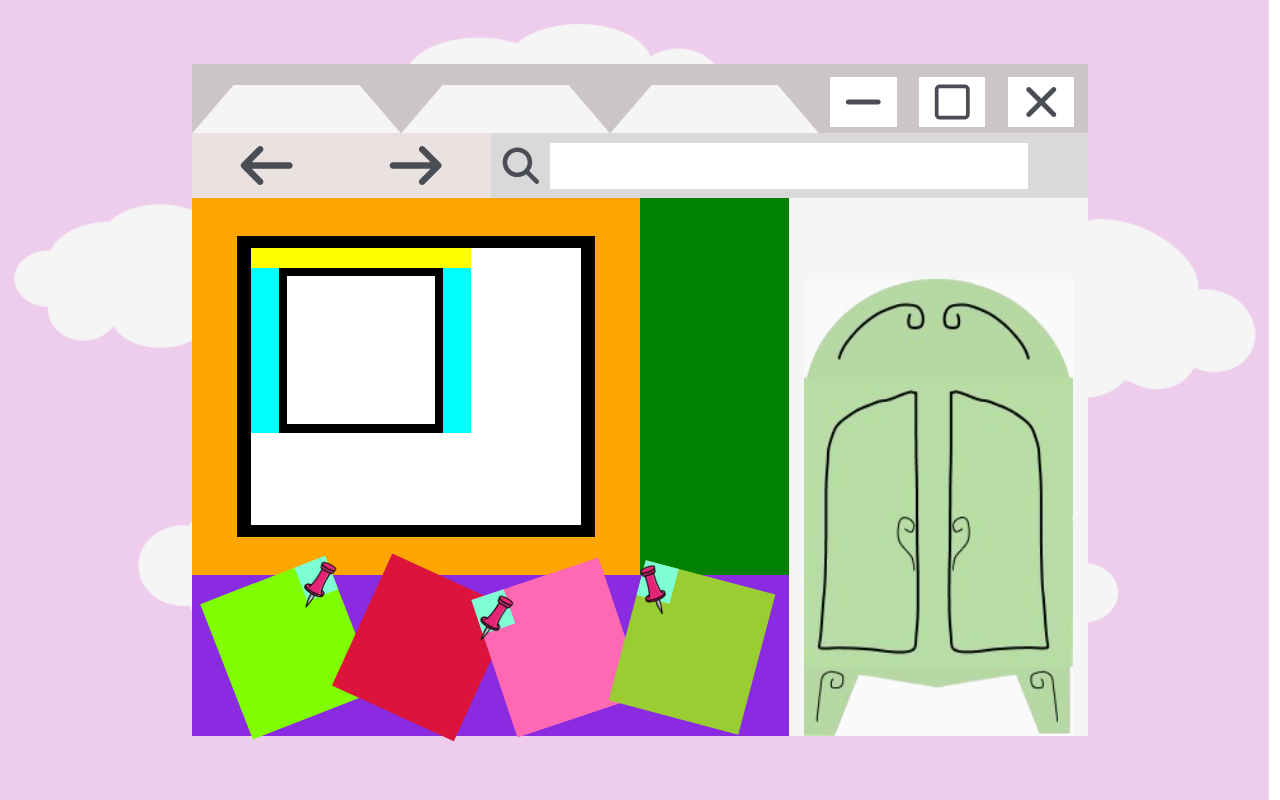
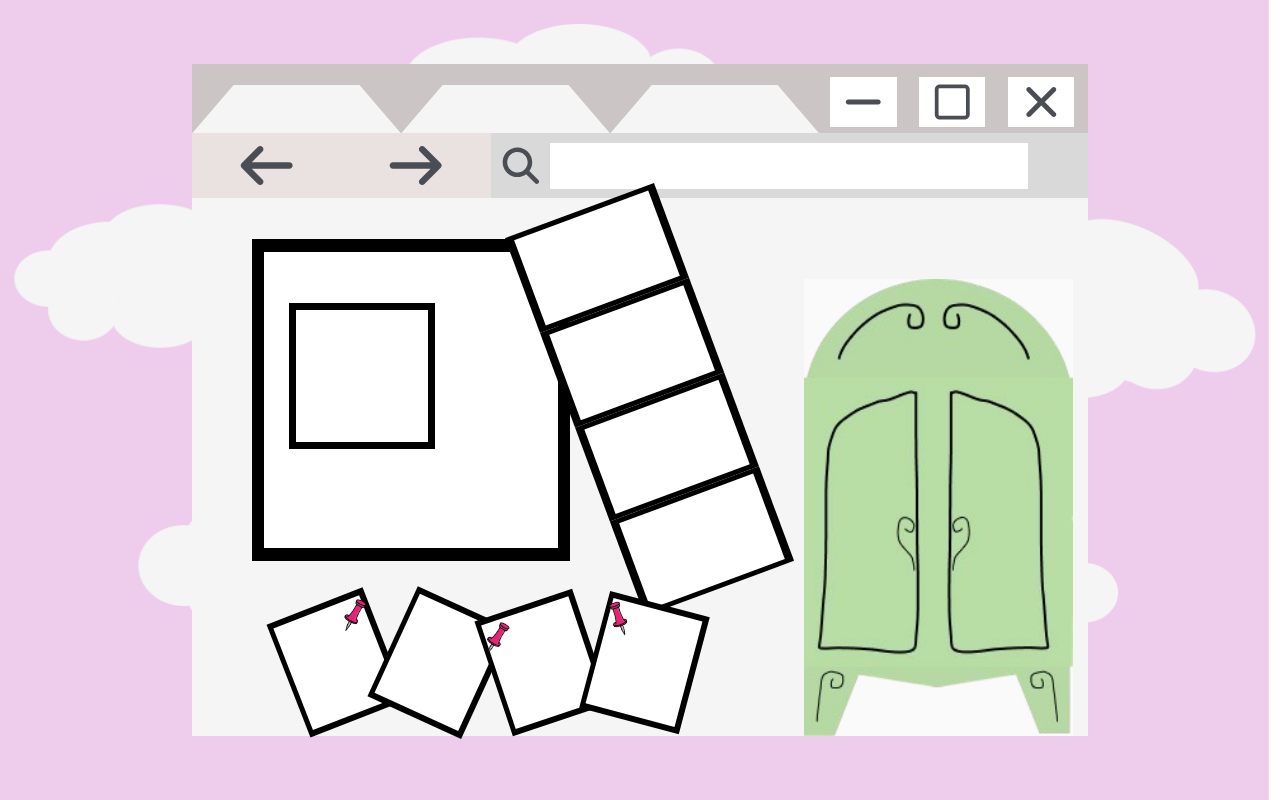
Before and after one commit to Kdinatale/grand_challenges_summer_2025, a React (Vite) app in the folder frontend/closet-community/: page /profile in a window 1280 px wide. Built offline with nearby package versions, Linux system fonts and the light colour scheme.

Commit message:
Make profile container flex box

```diff
--- a/frontend/closet-community/src/ProfilePage.jsx
+++ b/frontend/closet-community/src/ProfilePage.jsx
@@ -21,27 +21,46 @@ function ProfilePage() {
                   </div>
                 </div>
               </div>
+              <div className="favorite-clothing-container">
+                <div className="clothing-image-1-container">
+                  <div className="clothing-image-1"></div>
                 </div>
-            <div class="favorite-brand-container">
-              <div class="post-it-container">
-                <div class="post-it-1">
+                <div className="clothing-image-2-container">
+                  <div className="clothing-image-2"></div>
+                </div>
+                <div className="clothing-image-3-container">
+                  <div className="clothing-image-3"></div>
+                </div>
+                <div className="clothing-image-4-container">
+                  <div className="clothing-image-4"></div>
+                </div>
+              </div>
+            </div>
+            <div className="favorite-brand-container">
+              <div className="post-it-container">
+                <div className="post-it-1-border">
+                  <div className="post-it-1">
                     <div className="pin-container-1">
                       <img className="pin-1" src={pinkPin} alt="Pink pin"></img>
                     </div>
                   </div>
-                <div class="post-it-2">
-                  {/* <div className="pin-container-2">
-                    <img className="pin-2" src={pinkPin} alt="Pink pin"></img>
-                  </div> */}
                 </div>
-                <div class="post-it-3">
+                <div className="post-it-2-border">
+                  <div className="post-it-2"></div>
+                </div>
+
+                <div className="post-it-3-border">
+                  <div className="post-it-3">
                     <div className="pin-container-3">
                       <img className="pin-3" src={pinkPin} alt="Pink pin"></img>
                     </div>
                   </div>
-                <div class="post-it-4">
+                </div>
+                <div class="post-it-4-border">
+                  <div className="post-it-4">
                     <div className="pin-container-4">
                       <img className="pin-4" src={pinkPin} alt="Pink pin"></img>
+                    </div>
                   </div>
                 </div>
               </div>
--- a/frontend/closet-community/src/styles/ProfilePage.css
+++ b/frontend/closet-community/src/styles/ProfilePage.css
@@ -5,12 +5,14 @@
 }
 .profile-content-container {
   flex: 2;
-  background-color: green;
+  display: flex;
+  flex-direction: column;
+  justify-content: center;
+  align-items: center;
 }
 .about-me-container {
-  background-color: orange;
-  height: 70%;
-  width: 75%;
+  flex: 3;
+  width: 80%;
   display: flex;
 }
 
@@ -18,7 +20,6 @@
   height: 80%;
   width: 80%;
   margin: auto;
-  background-color: white;
   display: flex;
   background-color: black;
 }
@@ -34,7 +35,6 @@
 }
 
 .profile-photo-template {
-  background-color: aqua;
   grid-column-start: 1;
   grid-column-end: 3;
   grid-row-start: 1;
@@ -44,7 +44,6 @@
 }
 .about-me-text-container {
   flex: 1.25;
-  background-color: yellow;
 }
 .profile-photo-container {
   flex: 2.75;
@@ -68,9 +67,7 @@
 }
 
 .favorite-brand-container {
-  background-color: blueviolet;
-  height: 30%;
-  width: 100%;
+  flex: 1;
   display: flex;
   justify-content: center;
 }
@@ -82,17 +79,23 @@
   justify-content: center;
 }
 
-.post-it-1 {
-  background-color: chartreuse;
+.post-it-1-border {
+  background-color: black;
   width: 25%;
   aspect-ratio: 1;
   transform: rotate(-21.27deg);
+  display: flex;
+}
+.post-it-1 {
+  width: 90%;
+  height: 90%;
+  background-color: white;
+  margin: auto;
   display: flex;
   justify-content: end;
 }
 
 .pin-container-1 {
-  background-color: aquamarine;
   width: 25%;
   height: 25%;
 }
@@ -101,20 +104,37 @@
   transform: rotate(24deg);
 }
 
-.post-it-2 {
-  background-color: crimson;
+.post-it-2-border {
+  background-color: black;
   width: 25%;
   aspect-ratio: 1;
   transform: rotate(24.6deg);
+  display: flex;
+  align-items: center;
+  justify-content: center;
 }
-.post-it-3 {
-  background-color: hotpink;
+.post-it-2 {
+  width: 90%;
+  height: 90%;
+  background-color: white;
+  display: flex;
+}
+.post-it-3-border {
+  background-color: black;
   width: 25%;
   aspect-ratio: 1;
   transform: rotate(-18.51deg);
+  display: flex;
+  align-items: center;
+  justify-content: center;
+}
+.post-it-3 {
+  width: 90%;
+  height: 90%;
+  background-color: white;
+  display: flex;
 }
 .pin-container-3 {
-  background-color: aquamarine;
   width: 25%;
   height: 25%;
 }
@@ -122,14 +142,23 @@
   width: 100%;
   transform: rotate(24deg);
 }
-.post-it-4 {
-  background-color: yellowgreen;
+.post-it-4-border {
+  background-color: black;
   width: 25%;
   aspect-ratio: 1;
   transform: rotate(14.84deg);
+  display: flex;
+  align-items: center;
+  justify-content: center;
+}
+
+.post-it-4 {
+  width: 90%;
+  height: 90%;
+  background-color: white;
+  display: flex;
 }
 .pin-container-4 {
-  background-color: aquamarine;
   width: 25%;
   height: 25%;
 }
@@ -147,3 +176,60 @@
   height: 85%;
   width: 90%;
 }
+
+.favorite-clothing-container {
+  height: 100%;
+  width: 40%;
+  transform: rotate(-20.34deg);
+  display: flex;
+  flex-direction: column;
+}
+
+.clothing-image-1-container {
+  flex: 1;
+  background-color: black;
+  display: flex;
+  justify-content: center;
+  align-items: center;
+}
+.clothing-image-1 {
+  background-color: white;
+  width: 90%;
+  height: 90%;
+}
+.clothing-image-2-container {
+  flex: 1;
+  background-color: black;
+  display: flex;
+  justify-content: center;
+  align-items: center;
+}
+.clothing-image-2 {
+  background-color: white;
+  width: 90%;
+  height: 90%;
+}
+.clothing-image-3-container {
+  flex: 1;
+  background-color: black;
+  display: flex;
+  justify-content: center;
+  align-items: center;
+}
+.clothing-image-3 {
+  background-color: white;
+  width: 90%;
+  height: 90%;
+}
+.clothing-image-4-container {
+  flex: 1;
+  background-color: black;
+  display: flex;
+  justify-content: center;
+  align-items: center;
+}
+.clothing-image-4 {
+  background-color: white;
+  width: 90%;
+  height: 90%;
+}
```
Lines whose indentation alone changed are shown as unchanged.
